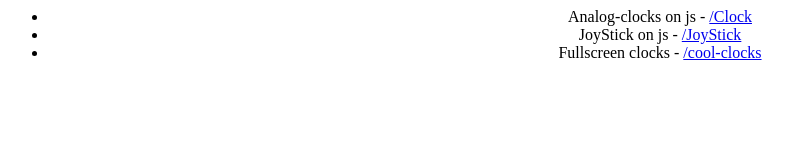
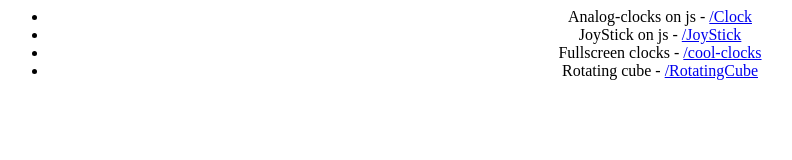
Before and after one commit to mrKuznetsov698/mrKuznetsov698.github.io, a plain HTML site: page index.html in a window 1280 px wide. Shown: the whole page, without its empty margins (0-792 px from the left). Drawn offline with Linux system fonts and the light colour scheme.

Commit message:
add link to rotating cube, updated submodules

```diff
--- a/index.html
+++ b/index.html
@@ -10,6 +10,7 @@
             <li>Analog-clocks on js - <a href="/Clock">/Clock</a></li>
             <li>JoyStick on js - <a href="/JoyStick">/JoyStick</a></li>
             <li>Fullscreen clocks - <a href="/cool-clocks">/cool-clocks</a></li>
+            <li>Rotating cube - <a href="/RotatingCube">/RotatingCube</a></li>
         </ul>
     </center>
 </body>
```
